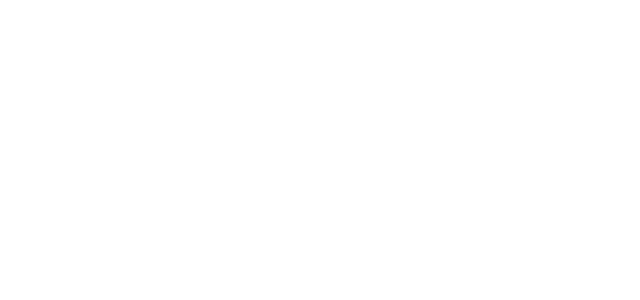
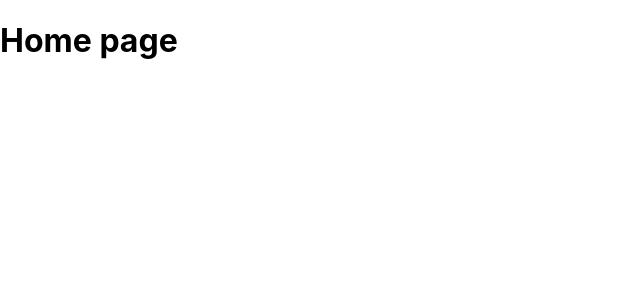
Before and after one commit to OleksandrTarhonskiy/github-search, a React (Create React App) app: page / in a window 1280 px wide. Shown: the top 300 px of the page, without its empty margins (0-640 px from the left). Built offline with nearby package versions, Linux system fonts and the light colour scheme.

Commit message:
Add react-router

```diff
--- a/package.json
+++ b/package.json
@@ -10,8 +10,10 @@
     "@types/node": "^12.0.0",
     "@types/react": "^17.0.0",
     "@types/react-dom": "^17.0.0",
+    "@types/react-router-dom": "5.1.7",
     "react": "^17.0.2",
     "react-dom": "^17.0.2",
+    "react-router-dom": "5.2.0",
     "react-scripts": "4.0.3",
     "typescript": "^4.1.2",
     "web-vitals": "^1.0.1"
--- a/src/App.tsx
+++ b/src/App.tsx
@@ -1,9 +1,17 @@
 import React from 'react';
+import {
+  BrowserRouter,
+  Switch,
+  Route
+} from 'react-router-dom';
 
 const App: React.FC = () => {
   return (
-    <div className="App">
-    </div>
+    <BrowserRouter>
+      <Switch>
+        <Route exact path="/" render={() => <h1>Home page</h1>} />
+      </Switch>
+    </BrowserRouter>
   );
 };
 
```
Also changed, not shown: 1 other file (tests, documents, lock files or other folders).
